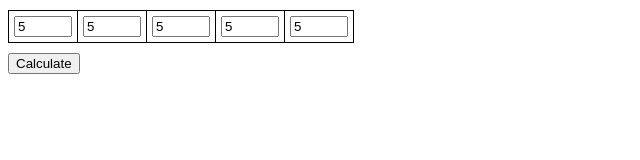
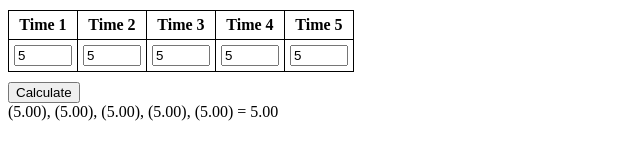
Before and after one commit to Zinheere/CubeCalc, a plain HTML site: page index.html in a window 1280 px wide. Both pictures are taken after typing "5", "5", "5", "5", "5" into the empty fields and a click on the button "Calculate". Shown: the whole page, without its empty margins (0-640 px from the left). Drawn offline with Linux system fonts and the light colour scheme.

Commit message:
Update index.html

```diff
--- a/index.html
+++ b/index.html
@@ -3,7 +3,7 @@
 <head>
     <meta charset="UTF-8">
     <meta name="viewport" content="width=device-width, initial-scale=1.0">
-    <title>Array Calculator</title>
+    <title>Time Calculator</title>
     <style>
         table, th, td {
             border: 1px solid black;
@@ -19,15 +19,55 @@
 <body>
     <table>
         <tr>
-            <td><input type="number" id="valueB2"></td>
-            <td><input type="number" id="valueC2"></td>
-            <td><input type="number" id="valueD2"></td>
-            <td><input type="number" id="valueE2"></td>
-            <td><input type="number" id="valueF2"></td>
+            <th>Time 1</th>
+            <th>Time 2</th>
+            <th>Time 3</th>
+            <th>Time 4</th>
+            <th>Time 5</th>
+        </tr>
+        <tr>
+            <td><input type="number" id="time1" placeholder="Time 1"></td>
+            <td><input type="number" id="time2" placeholder="Time 2"></td>
+            <td><input type="number" id="time3" placeholder="Time 3"></td>
+            <td><input type="number" id="time4" placeholder="Time 4"></td>
+            <td><input type="number" id="time5" placeholder="Time 5"></td>
         </tr>
     </table>
     <button onclick="calculate()">Calculate</button>
     <div id="result"></div>
-    <script src="script.js"></script>
+    <script>
+        function calculate() {
+            let values = [];
+
+            // Retrieve values from input fields
+            values.push(parseFloat(document.getElementById('time1').value));
+            values.push(parseFloat(document.getElementById('time2').value));
+            values.push(parseFloat(document.getElementById('time3').value));
+            values.push(parseFloat(document.getElementById('time4').value));
+            values.push(parseFloat(document.getElementById('time5').value));
+
+            // Calculate min and max values
+            let minVal = Math.min(...values);
+            let maxVal = Math.max(...values);
+
+            // Format result with parentheses around min and max values, and two decimal places
+            let result = values.map(val => {
+                if (val === minVal || val === maxVal) {
+                    return `(${val.toFixed(2)})`;
+                } else {
+                    return val.toFixed(2);
+                }
+            });
+
+            // Calculate the average of values excluding min and max
+            let sum = values.reduce((acc, val) => acc + val, 0);
+            let avg = ((sum - minVal - maxVal) / (values.length - 2)).toFixed(2);
+
+            // Join result and display
+            result = result.join(', ') + ' = ' + avg;
+
+            document.getElementById('result').innerText = result;
+        }
+    </script>
 </body>
 </html>
```
